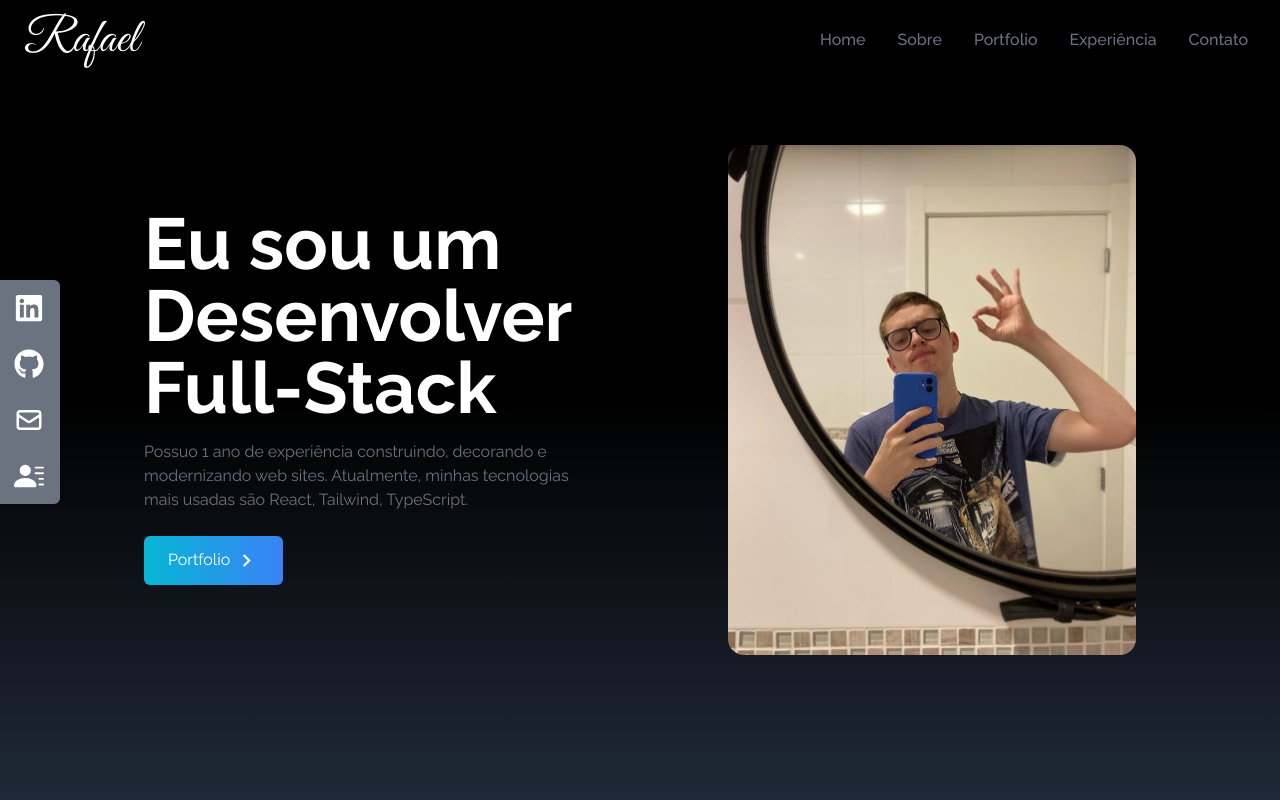
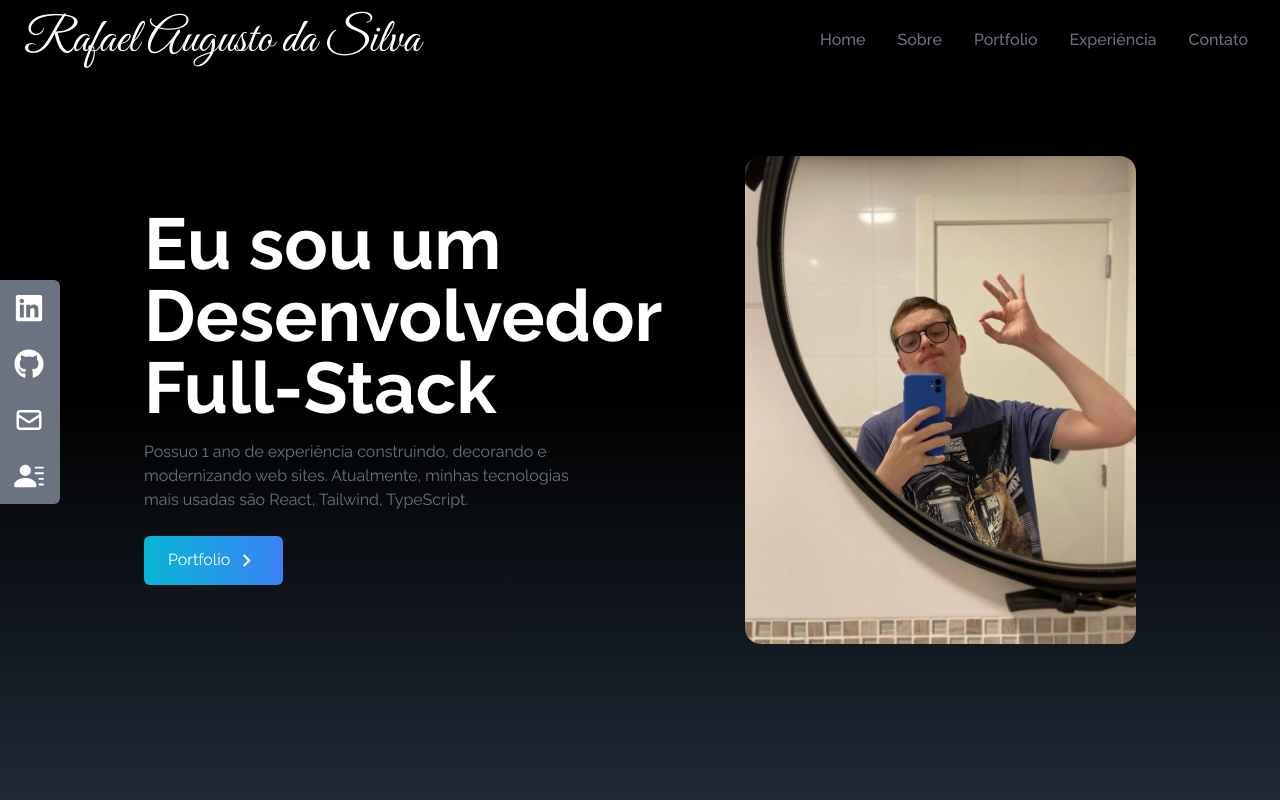
Before and after one commit to SilvaRafael1/Portfolio, a React (Create React App) app: page / in a window 1280 px wide. Shown: the top 800 px of the page. Built offline with nearby package versions, Linux system fonts and the light colour scheme.

Commit message:
modified:   src/components/Home.jsx 	modified:   src/components/NavBar.jsx

```diff
--- a/src/components/Home.jsx
+++ b/src/components/Home.jsx
@@ -18,7 +18,7 @@ const Home = () => {
                 <h2
                 className='text-4xl sm:text-7xl font-bold text-white'
                 >
-                    Eu sou um Desenvolver Full-Stack
+                    Eu sou um Desenvolvedor Full-Stack
                 </h2>
                 <p
                 className='text-gray-500 py-4 max-w-md'
--- a/src/components/NavBar.jsx
+++ b/src/components/NavBar.jsx
@@ -38,7 +38,7 @@ const NavBar = () => {
                 smooth
                 duration={500}
                 >
-                    Rafael
+                    Rafael Augusto da Silva
                 </Link>
             </h1>
         </div>
@@ -47,7 +47,7 @@ const NavBar = () => {
             {links.map(({ id, link }) => (
                 <li
                  key={id}
-                 className='px-4 cursor-pointer capitalize font-medium text-gray-500 hover:scale-105 duration-200'>
+                 className='px-4 cursor-pointer capitalize font-medium text-gray-500 hover:text-white hover:scale-105 duration-200'>
                     <Link to={link} smooth duration={500}>{link}</Link>
                 </li>
             ))}
```
